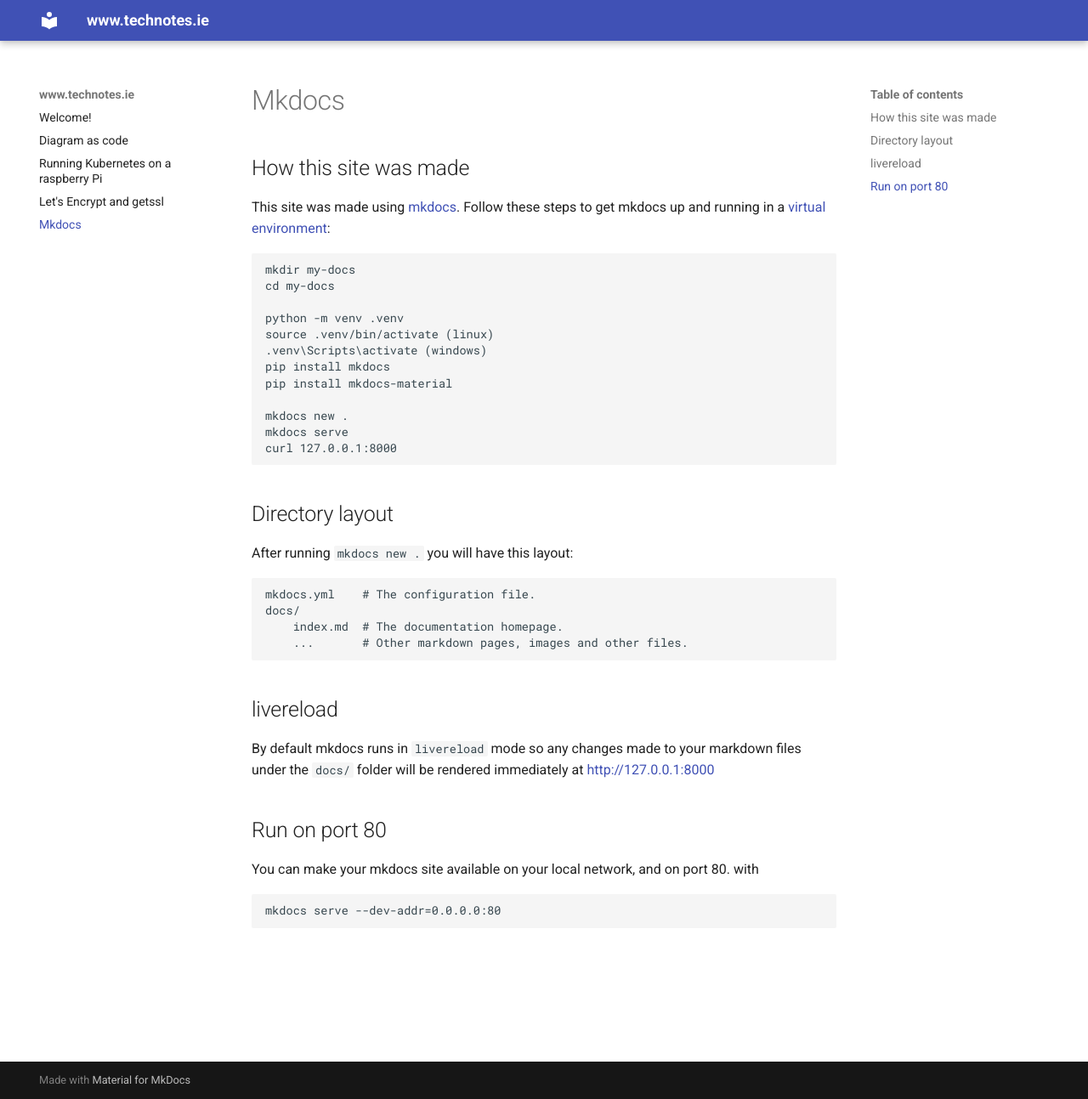
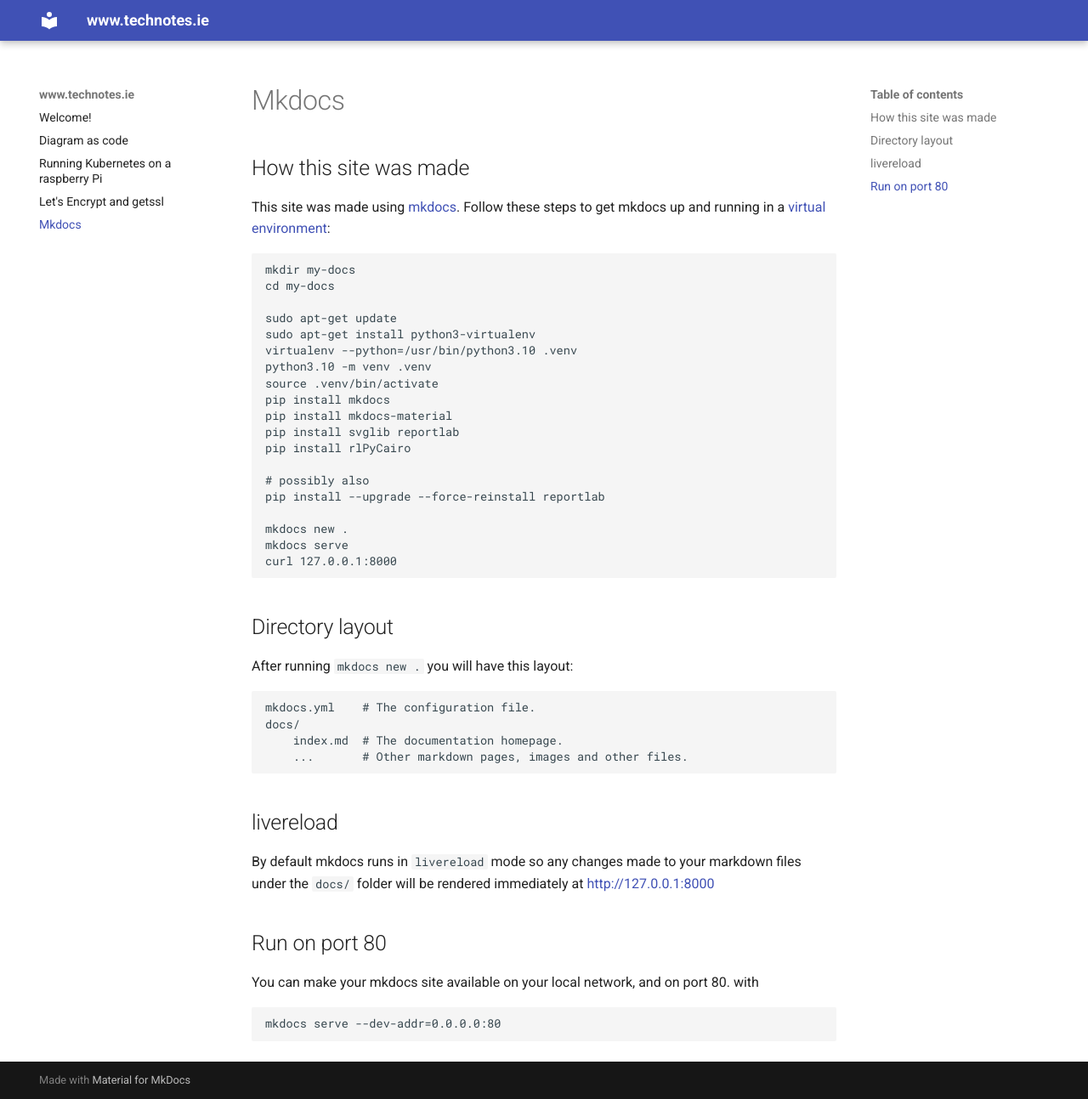
Before and after one commit to eonuallain/technotes, an MkDocs documentation site: the page built from docs/mkdocs.md, in a window 1280 px wide and 1293 px high. Shown: the whole window at 85% size. Built offline with MkDocs 1.6.1 and Material for MkDocs 9.7.7, drawn with Linux system fonts in a browser that asks for light colours.

```diff
--- a/docs/mkdocs.md
+++ b/docs/mkdocs.md
@@ -5,11 +5,18 @@ This site was made using [mkdocs](https://www.mkdocs.org/). Follow these steps t
     mkdir my-docs
     cd my-docs
 
-    python -m venv .venv
-    source .venv/bin/activate (linux)
-    .venv\Scripts\activate (windows)
+    sudo apt-get update
+    sudo apt-get install python3-virtualenv
+    virtualenv --python=/usr/bin/python3.10 .venv
+    python3.10 -m venv .venv
+    source .venv/bin/activate
     pip install mkdocs
     pip install mkdocs-material
+    pip install svglib reportlab
+    pip install rlPyCairo
+
+    # possibly also
+    pip install --upgrade --force-reinstall reportlab
 
     mkdocs new .
     mkdocs serve
```
Also changed, not shown: docs/code/diagrams/k8s-cluster.diagrams.py (+14 -10 lines), docs/code/diagrams/k8s-nodes.py (deleted, +0 -22 lines), docs/code/diagrams/test_orig.py (deleted, +0 -26 lines), docs/k8s_cluster_pi.md (+1 -1 lines), docs/code/diagrams/diagrams_image.png (deleted), docs/code/diagrams/grouped_workers.png (deleted), docs/code/diagrams/k8s-cluster-clipped.png (added), docs/code/diagrams/k8s-cluster.jpg (deleted), docs/code/diagrams/k8s-cluster.png, docs/code/diagrams/k8s-cluster.svg.
